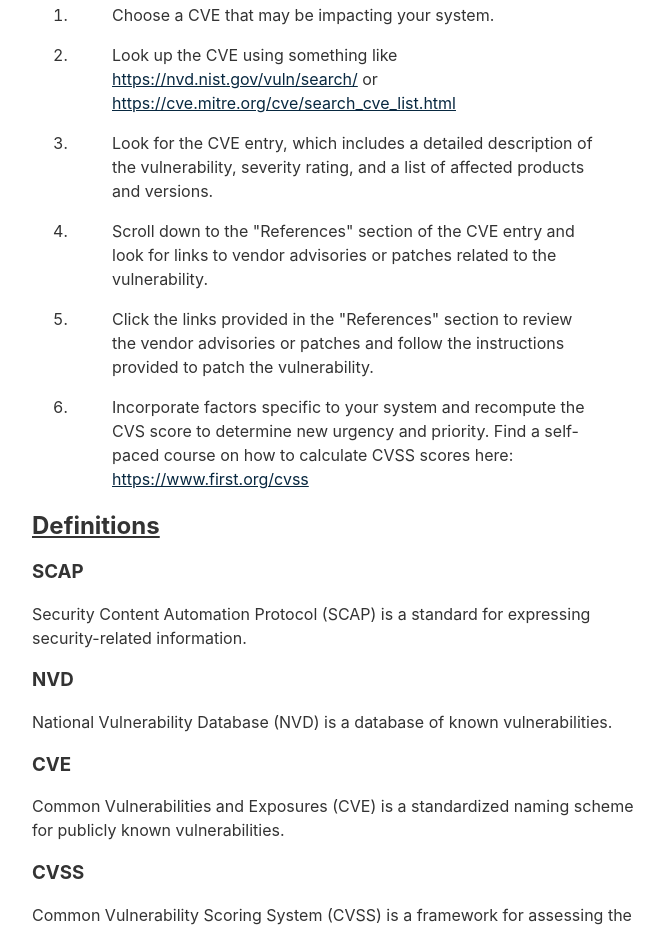
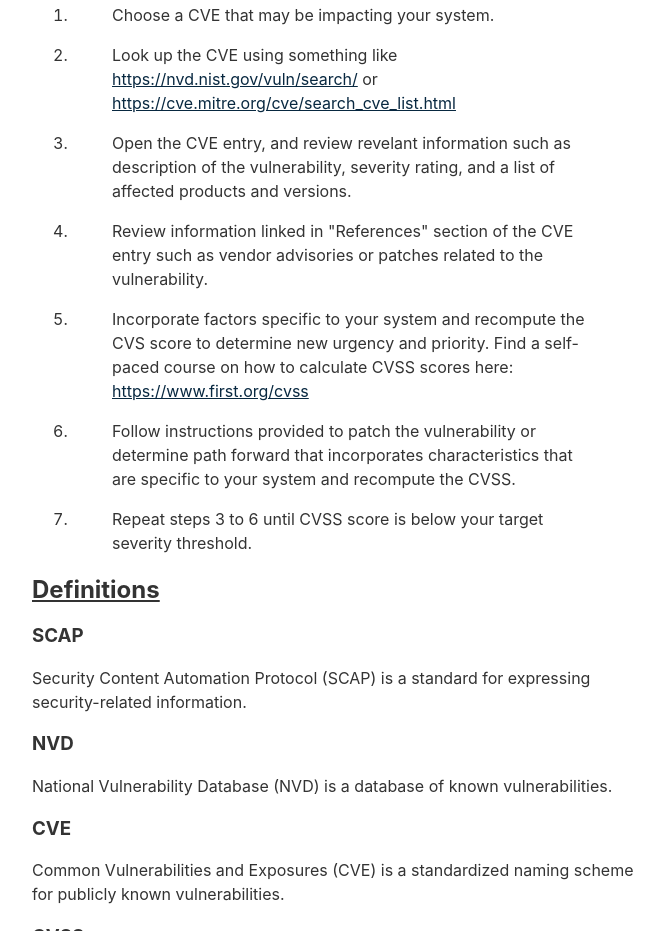
Before and after one commit to 1NF053C/op, an Eleventy site: page packages/blog/src/posts/post.2-cvss-cve-cwe-scap-nvd.md in a window 1280 px wide. Shown: the part 849-1780 px from the top of the page, without its empty margins (304-968 px from the left). Built offline with nearby package versions, Linux system fonts and the light colour scheme; Eleventy itself is replaced by a stand-in of ours; files that its build step writes are made by us from their sources.

Commit message:
update cve patch process docs

```diff
--- a/packages/blog/src/posts/post.2-cvss-cve-cwe-scap-nvd.md
+++ b/packages/blog/src/posts/post.2-cvss-cve-cwe-scap-nvd.md
@@ -32,13 +32,15 @@ CVSS determines severity, not risk. You specify some risk factors as part of the
 
   2. > Look up the CVE using something like <a target="_blank" rel="noopener noreferrer" href="https://nvd.nist.gov/vuln/search/">https://nvd.nist.gov/vuln/search/</a> or <a target="_blank" rel="noopener noreferrer" href="https://cve.mitre.org/cve/search_cve_list.html">https://cve.mitre.org/cve/search_cve_list.html</a>
 
-  3. > Look for the CVE entry, which includes a detailed description of the vulnerability, severity rating, and a list of affected products and versions.
+  3. > Open the CVE entry, and review revelant information such as description of the vulnerability, severity rating, and a list of affected products and versions.
 
-  4. > Scroll down to the "References" section of the CVE entry and look for links to vendor advisories or patches related to the vulnerability.
+  4. > Review information linked in "References" section of the CVE entry such as vendor advisories or patches related to the vulnerability.
 
-  5. > Click the links provided in the "References" section to review the vendor advisories or patches and follow the instructions provided to patch the vulnerability.
+  5. > Incorporate factors specific to your system and recompute the CVS score to determine new urgency and priority. Find a self-paced course on how to calculate CVSS scores here: <a target="_blank" rel="noopener noreferrer" href="https://www.first.org/cvss">https://www.first.org/cvss</a>
 
-  6. > Incorporate factors specific to your system and recompute the CVS score to determine new urgency and priority. Find a self-paced course on how to calculate CVSS scores here: <a target="_blank" rel="noopener noreferrer" href="https://www.first.org/cvss">https://www.first.org/cvss</a>
+  6. > Follow instructions provided to patch the vulnerability or determine path forward that incorporates characteristics that are specific to your system and recompute the CVSS.
+
+  7. > Repeat steps 3 to 6 until CVSS score is below your target severity threshold.
 
 ## <u>Definitions</u>
 
```
